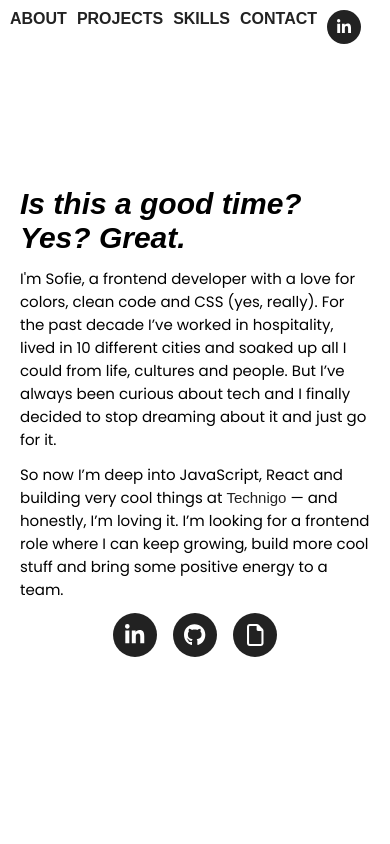
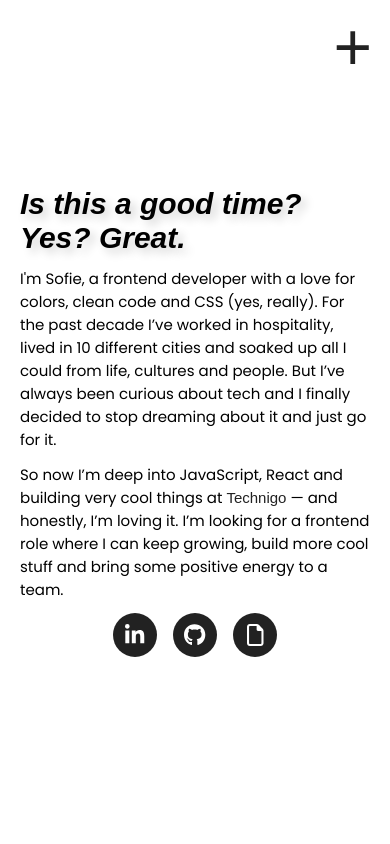
Before and after one commit to ssofiejohansson/portfolio, a React (Vite) app: page / in a window 390 px wide. Shown: the top 844 px of the page. Built offline with nearby package versions, Linux system fonts and the light colour scheme; a web font is replaced by a local one.

Commit message:
added hamburger menu

```diff
--- a/src/index.css
+++ b/src/index.css
@@ -43,6 +43,12 @@ span {
   font-family: var(--font-family-headings);
 }
 
+h1,
+h2 {
+  text-shadow:
+    5px 5px 10px rgba(0, 0, 0, 0.18);
+}
+
 a {
   color: var(--font-primary);
   text-decoration: none;
--- a/src/sections/Nav.jsx
+++ b/src/sections/Nav.jsx
@@ -2,28 +2,68 @@ import { faLinkedinIn } from '@fortawesome/free-brands-svg-icons';
 import { FontAwesomeIcon } from '@fortawesome/react-fontawesome';
 import { useLocation } from "react-router-dom";
 import styled from "styled-components"
+import { useState } from "react";
+import { Icons } from "./components/Icons"
 
 const NavContainer = styled.nav`
+  display: none;
+
+  @media (min-width: 768px) {
+    display: flex;
+    flex-direction: column;
+    gap: 10px;
+    justify-content: flex-start;
+    align-items: flex-end;
     position: fixed;
     top: 0;
     right: 0;
-  left: 0;
+    left: auto;
     width: 100%;
     z-index: 100;
+    padding: 10px;
+  }
+`
+const HamburgerButton = styled.button`
   display: flex;
-  gap: 10px;
-  justify-content: flex-start;
-  padding: 10px;
+  align-items: center;
+  justify-content: center;
+  position: fixed;
+  top: 8px;
+  right: 12px;
+  z-index: 2001;
+  background: none;
+  border: none;
+  font-size: 66px;
+  color: var(--primary);
+  cursor: pointer;
+  transition: transform 0.2s;
+
+  &:active {
+    transform: scale(1.15) rotate(20deg);
+  }
 
   @media (min-width: 768px) {
-    background: none;
+    display: none;
+  }
+`;
+
+const MobileMenuOverlay = styled.div`
+  display: flex;
   flex-direction: column;
-    width: 80px;
-    left: auto;
-    align-items: flex-end;
-    justify-content: flex-start;
-  }
-`
+  align-items: center;
+  justify-content: center;
+  position: fixed;
+  inset: 0;
+  background: linear-gradient(to right, #FFF4B8, #FFC7D3, #F9A8FF);
+  background-size: cover;
+  background-repeat: no-repeat;
+  background-attachment: fixed;
+  z-index: 2000;
+
+  transition: opacity 0.3s;
+  opacity: ${({ open }) => (open ? 1 : 0)};
+  pointer-events: ${({ open }) => (open ? "auto" : "none")};
+`;
 
 const NavRow = styled.div`
   display: flex;
@@ -96,7 +136,7 @@ const NavItem = styled.a`
 `
 
 const TitleContainer = styled.div`
-  display: none;
+  // Add frontend Dev text on top of screen
 
   @media (min-width: 768px) {
     display: flex;
@@ -194,7 +234,64 @@ const VerticalIcon = styled(FontAwesomeIcon)`
 
 export const Nav = () => {
   const location = useLocation();
+  const [menuOpen, setMenuOpen] = useState(false);
+
   return (
+    <>
+
+      <HamburgerButton onClick={() => setMenuOpen((open) => !open)}>
+        {menuOpen ? "✕" : "+"}
+      </HamburgerButton>
+
+      <MobileMenuOverlay open={menuOpen}>
+        <NavRow style={{ flexDirection: "column", gap: "32px" }}>
+          <NavItem
+            href="/"
+            title="Back to Home"
+            active={location.pathname === "/" ? "true" : undefined}
+            onClick={() => setMenuOpen(false)}
+          >
+            Home
+          </NavItem>
+          <NavItem
+            href="/about"
+            title="About me"
+            active={location.pathname === "/about" ? "true" : undefined}
+            onClick={() => setMenuOpen(false)}
+          >
+            About
+          </NavItem>
+          <NavItem
+            href="/projects"
+            title="See projects"
+            active={location.pathname === "/projects" ? "true" : undefined}
+            onClick={() => setMenuOpen(false)}
+          >
+            Projects
+          </NavItem>
+          <NavItem
+            href="/skills"
+            title="My skills"
+            vertical="true"
+            active={location.pathname === "/skills" ? "true" : undefined}
+            onClick={() => setMenuOpen(false)}
+          >
+            Skills
+          </NavItem>
+          <NavItem
+            href="/contact"
+            title="Get in touch"
+            vertical="true"
+            active={location.pathname === "/contact" ? "true" : undefined}
+            onClick={() => setMenuOpen(false)}
+          >
+            Contact
+          </NavItem>
+          <Icons />
+
+        </NavRow>
+      </MobileMenuOverlay>
+
       <NavContainer>
         <NavRow>
           {location.pathname !== "/" && (
@@ -232,5 +329,6 @@ export const Nav = () => {
           <BottomTitle>Developer</BottomTitle>
         </TitleContainer>
       </NavContainer>
+    </>
   )
 }
```
Lines whose indentation alone changed are shown as unchanged.
